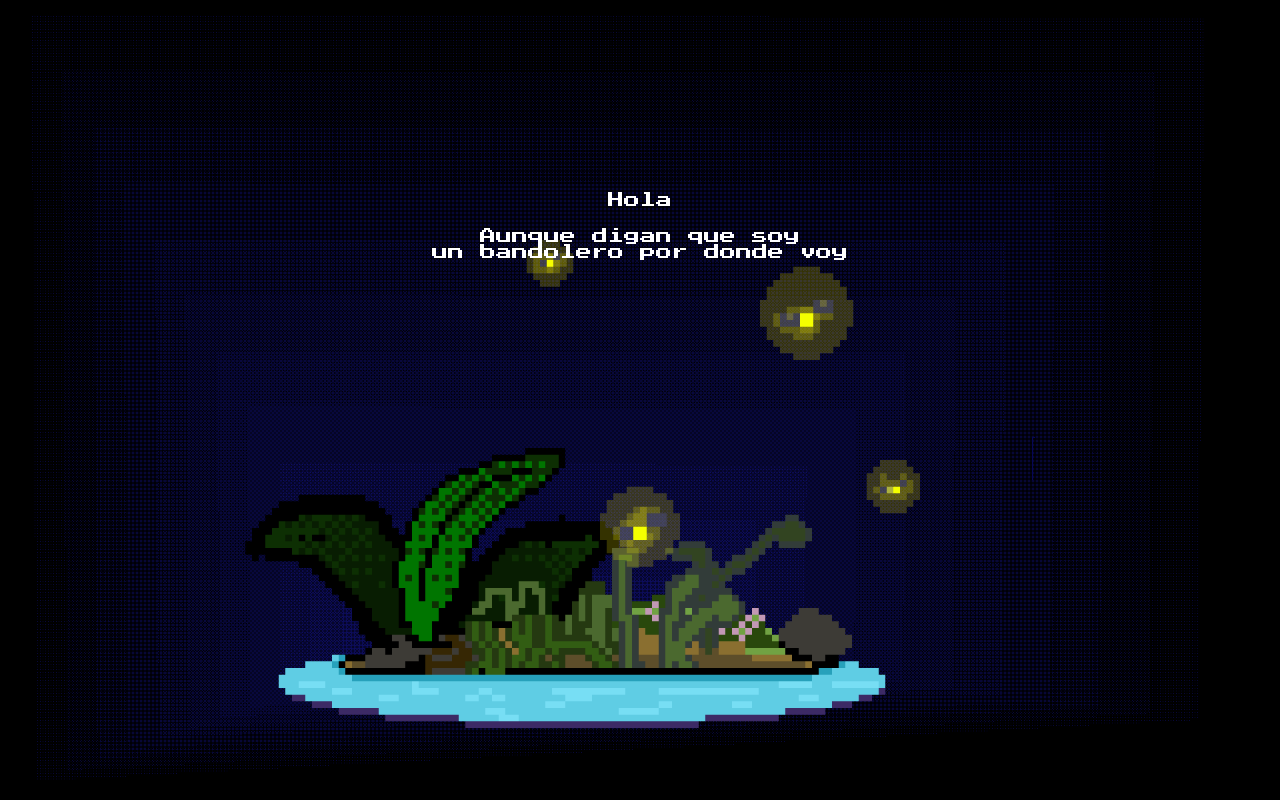
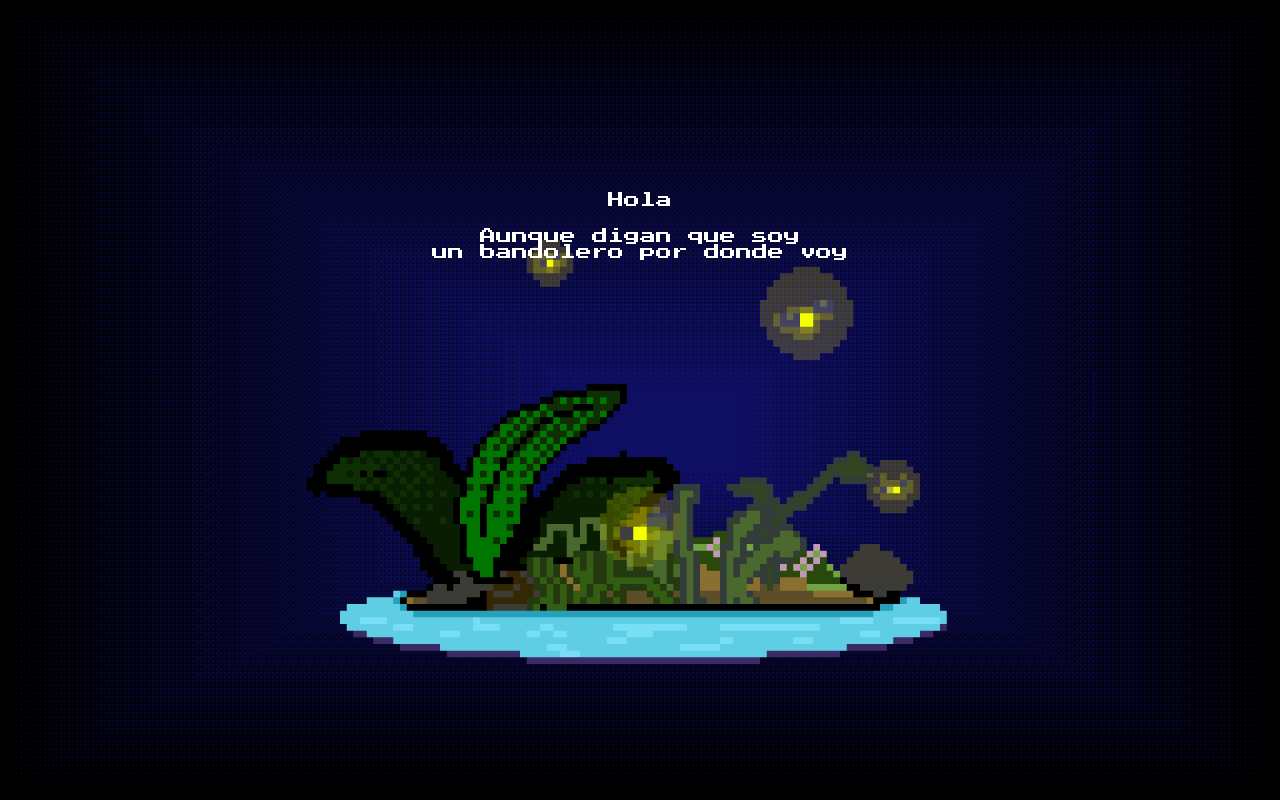
Before and after one commit to DrawNess/Carta, a plain HTML site: page Pages/carta.html in a window 1280 px wide. Drawn offline with Linux system fonts and the light colour scheme.

Commit message:
Arreglo Cambio de color y arreglo de imagen de fondo de carta.html

```diff
--- a/Styles/carta.css
+++ b/Styles/carta.css
@@ -5,7 +5,7 @@
 }
 body {
     font-family: 'Press Start 2P', cursive;
-    background-image: url('../Img/Fondo_Carta/Laguna2-1920x1200.gif');
+    background-image: url('../Img/Fondo_Carta/Laguna3-1920x1200.gif');
     background-size: cover;
     background-repeat: no-repeat;
     background-position: center;
@@ -16,7 +16,7 @@ body {
     display: flex;
     flex-direction: column;
     align-items: center;
-    justify-content: space-between;
+    /* justify-content: space-between; */
     row-gap: 20px;
     text-align: center;
 
@@ -25,5 +25,6 @@ body {
     color: white;
 }
 .title{
+    text;
     margin-top: 15%;
 }
--- a/style.css
+++ b/style.css
@@ -4,11 +4,14 @@ body {
   justify-content: center;
   align-items: center;
   height: 100vh;
-  background-color: #fae1dd;
+  /* background-color: #fae1dd; */
+ background-color: #090940;
 }
 
 .container {
-  position: relative;
+ /*  width: 100%; */
+/*   margin: auto; */
+  /* position: relative; */
 }
 .valentines {
   position: relative;
@@ -26,6 +29,7 @@ body {
   width: 300px;
   height: 200px;
   background-color: #f08080;
+
 }
 
 .envelope:before {
```
Also changed, not shown: Img/Fondo_Carta/Laguna3-1920x1200.gif (added).
